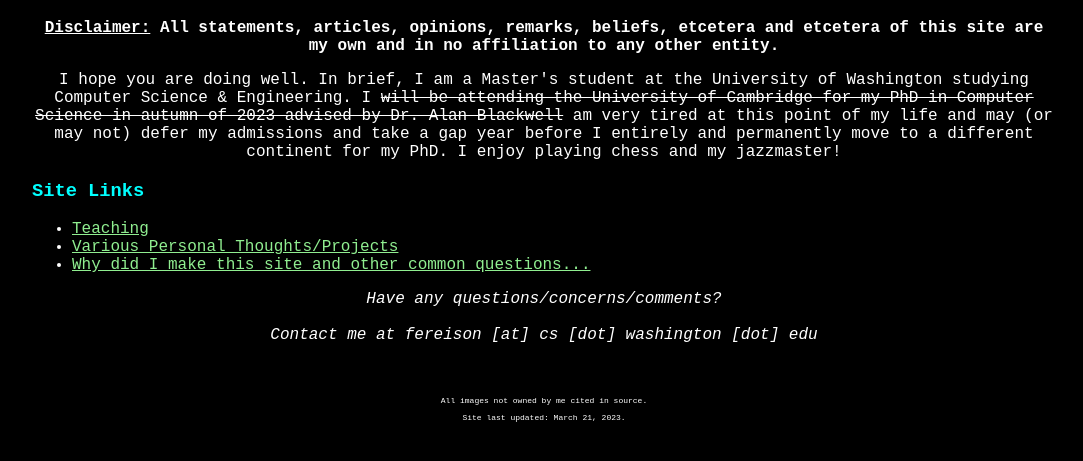
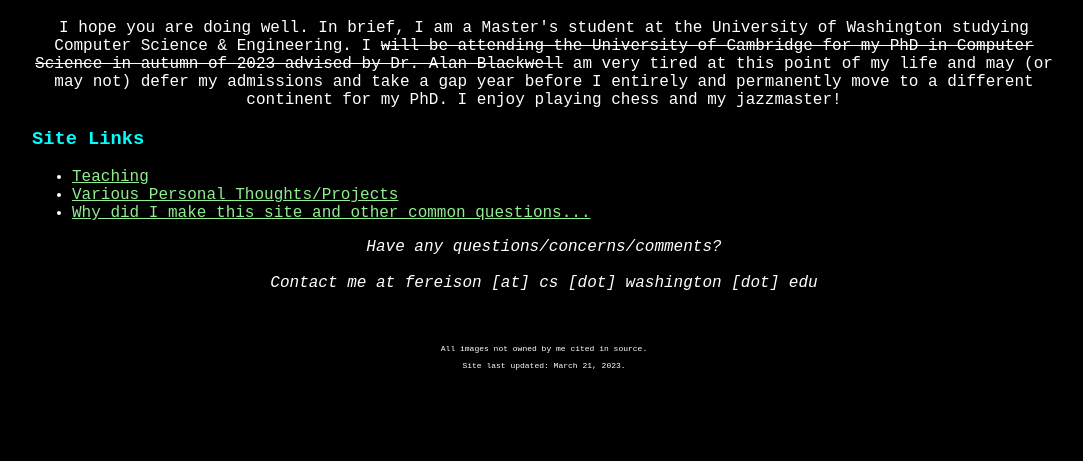
Before and after one commit to Swagaholik/fereidooni.github.io, a plain HTML site: page index.html in a window 1280 px wide. Shown: the part 61-522 px from the top of the page, without its empty margins (96-1179 px from the left). Drawn offline with Linux system fonts and the light colour scheme.

Commit message:
Update index.html

```diff
--- a/index.html
+++ b/index.html
@@ -22,7 +22,6 @@
     </header>
     <main>
         <section>
-            <p> <strong><u>Disclaimer:</u> All statements, articles, opinions, remarks, beliefs, etcetera and etcetera of this site are my own and in no affiliation to any other entity. </strong></p>
             <p>I hope you are doing well. In brief, I am a Master's student at the University of Washington studying Computer Science & Engineering. I <del>will be attending the University of Cambridge for my PhD in Computer Science in autumn of 2023 advised by Dr. Alan Blackwell</del> am very tired at this point of my life and may (or may not) defer my admissions and take a gap year before I entirely and permanently move to a different continent for my PhD. I enjoy playing chess and my jazzmaster!</p>
             <!--             <a href="portfolio.html">Link to my Computer Programming Projects</a>
              -->
```
